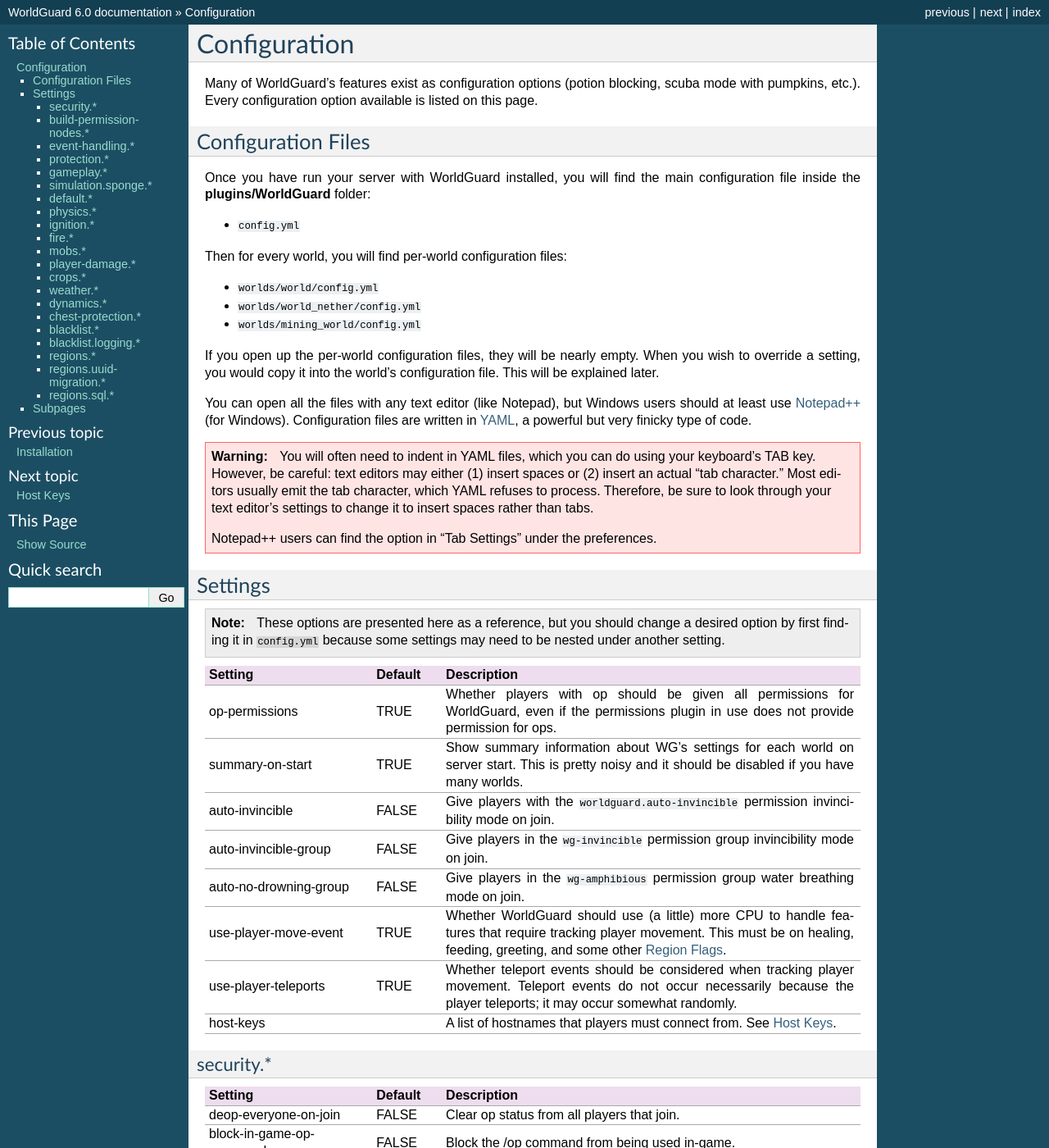
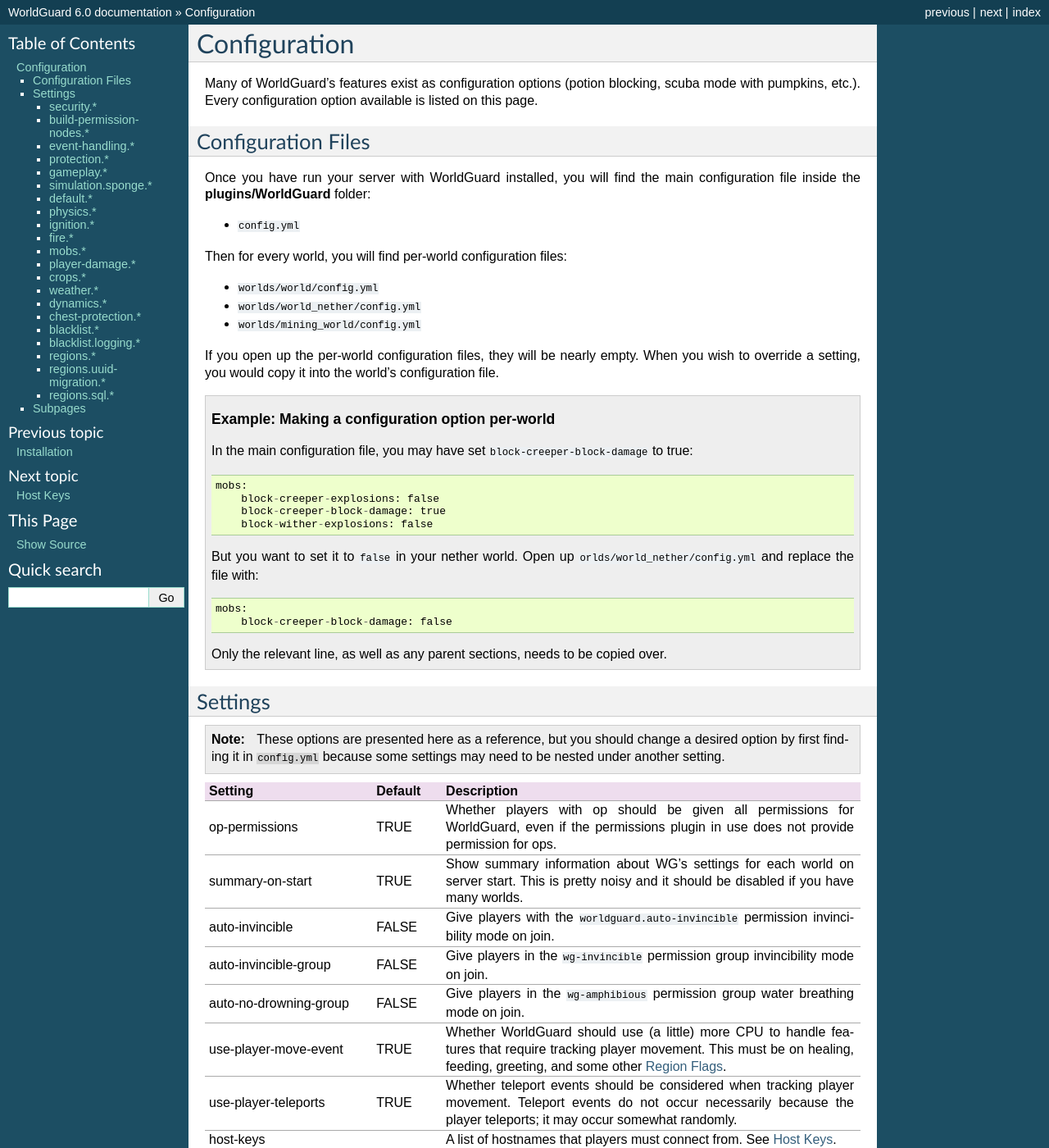
Before and after one commit to aurorasmiles/WorldGuardDocs, a Sphinx documentation site: the page built from source/config.rst, in a window 1280 px wide and 1400 px high. Shown: the whole window at 82% size. Built offline with Sphinx 7.4.7, drawn with Linux system fonts in a browser that asks for light colours; some of the changed text lies outside the part shown.

Commit message:
Add some examples to the configuration page.

```diff
--- a/source/config.rst
+++ b/source/config.rst
@@ -17,14 +17,24 @@
 * ``worlds/world_nether/config.yml``
 * ``worlds/mining_world/config.yml``
 
-If you open up the per-world configuration files, they will be nearly empty. When you wish to override a setting, you would copy it into the world's configuration file. This will be explained later.
+If you open up the per-world configuration files, they will be nearly empty. When you wish to override a setting, you would copy it into the world's configuration file.
 
-You can open all the files with any text editor (like Notepad), but Windows users should at least use `Notepad++ <http://notepad-plus-plus.org/>`_ (for Windows). Configuration files are written in `YAML <http://www.yaml.org/>`_, a powerful but very finicky type of code.
+.. topic:: Example: Making a configuration option per-world
 
-.. warning::
-  You will often need to indent in YAML files, which you can do using your keyboard's TAB key. However, be careful: text editors may either (1) insert spaces or (2) insert an actual "tab character." Most editors usually emit the tab character, which YAML refuses to process. Therefore, be sure to look through your text editor's settings to change it to insert spaces rather than tabs.
+    In the main configuration file, you may have set ``block-creeper-block-damage`` to true::
 
-  Notepad++ users can find the option in "Tab Settings" under the preferences.
+        mobs:
+            block-creeper-explosions: false
+            block-creeper-block-damage: true
+            block-wither-explosions: false
+
+    But you want to set it to ``false`` in your nether world. Open up ``orlds/world_nether/config.yml`` and replace the file with::
+
+        mobs:
+            block-creeper-block-damage: false
+
+    Only the relevant line, as well as any parent sections, needs to be copied over.
+
 
 Settings
 ========
@@ -63,7 +73,7 @@
     :widths: 12, 5, 30
 
     enable,FALSE,A feature that lets you block building based on giving players the proper permissions. See :doc:`build-perms`.
-    deny-message,,The message that is sent when permission is denied.
+    deny-message,,"Concerning build permissions, this is the message that is sent when permission is denied. If a message is not set, a default one is used."
 
 event-handling.*
 ~~~~~~~~~~~~~~~~
@@ -75,6 +85,12 @@
     block-entity-spawns-with-untraceable-cause,FALSE,"As Bukkit does not always tell plugins the exact reason that an entity was spawned, it may be possible for a player to bypass protection to spawn an entity (such as with a spawn egg). This option blocks cases where the true cause cannot be determined. It is recommended that this option is left off because the number of cases where the cause is not known is quite large."
     interaction-whitelist,[],"A list of block types that should not be protected. For example, if chests were added to this list, then they would never be protected with :doc:`region protection <regions/index>`. This setting is useful primarily when non-vanilla functionality is present (game features added by other plugins or mods) and you don't want it blocked."
     emit-block-use-at-feet,[],"A list of items that, if used, will also require that the player have the permission to *theoretically* modify the block at his or her feet. This setting is useful primarily when there is some item from some plugin or mod that uses a projectile (that affects the world) but does not test permission with WorldGuard. However, this is not a proper solution because the player can still stand in an area where he or she has permission and shoot *into* the desired area."
+
+.. topic:: Example: Disabling protection on workbenches
+
+    The ``interaction-whitelist`` option can be used::
+
+        interaction-whitelist: [workbench]
 
 protection.*
 ~~~~~~~~~~~~
@@ -97,6 +113,12 @@
 
     block-potions,[],A list of potion types that cannot be used. The list of possible potion types can be `found in Bukkit <http://jd.bukkit.org/rb/apidocs/org/bukkit/potion/PotionEffectType.html>`_.
     block-potions-overly-reliably,FALSE,Whether WorldGuard should try extra hard to block the list of potions mentioned in `block-potions`. This is geneerally not needed and enabling this may block more than you want.
+
+.. topic:: Example: Blocking the use of night vision and speed potions
+
+    The naems `found in Bukkit <http://jd.bukkit.org/rb/apidocs/org/bukkit/potion/PotionEffectType.html>`_ are used::
+
+        block-potions: [night_vision, speed]
 
 simulation.sponge.*
 ~~~~~~~~~~~~~~~~~~~
@@ -320,6 +342,15 @@
     max-region-count-per-player:,,"The maximum number of regions that can be claimed by a player (via :doc:`self-serve region claiming <regions/claiming>`). This setting can differ per permission-group if new entries are added below (like for 'default'). 'default' is the default limit. If a player is a member of several groups that are listed, then the player receives the highest limit."
     "    default",7,(See above.)
 
+.. topic:: Example: Setting different region count limits per group
+
+    Each permission group is given its own entry::
+
+        max-region-count-per-player:
+            default: 7
+            builders: 20
+            moderators: 40
+
 .. warning::
     There are also some additional settings in this category, but we do not recommend changing them:
 
```
